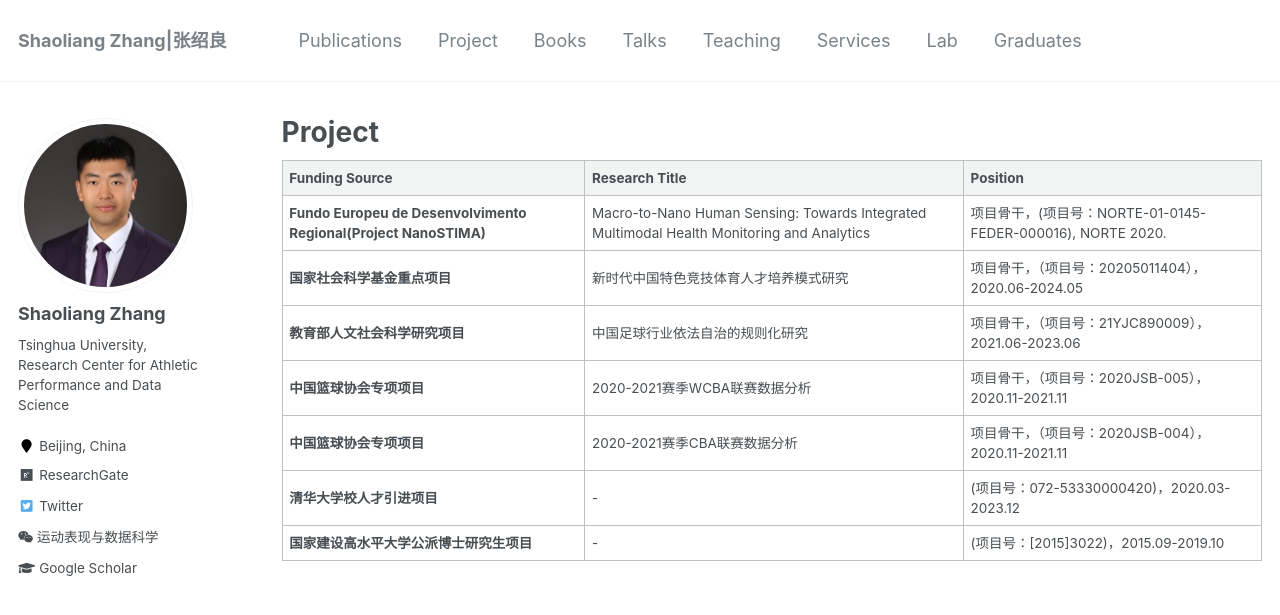
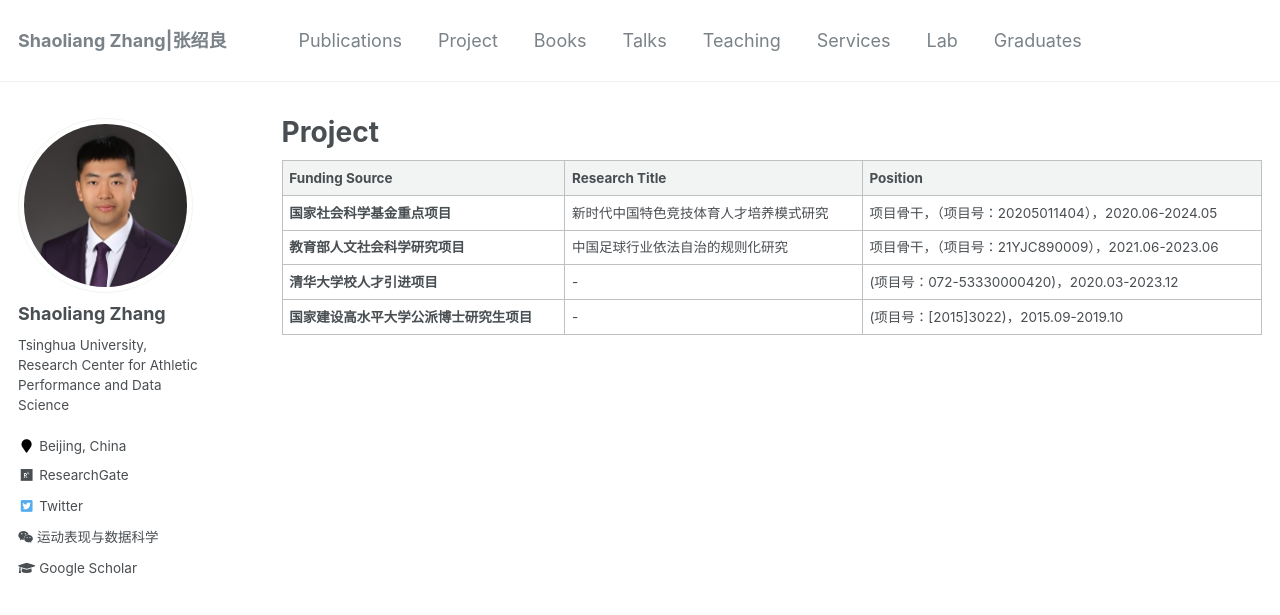
Before and after one commit to sportssuper/ZSL, a Jekyll site: the page built from _pages/project.md, in a window 1280 px wide and 999 px high. Shown: the top 615 px of the window. Built offline with Jekyll 4.4.1, drawn with Linux system fonts in a browser that asks for light colours; a script that is not in the unit is left out.

Commit message:
Update project.md

```diff
--- a/_pages/project.md
+++ b/_pages/project.md
@@ -7,11 +7,8 @@ author_profile: true
 
 |**Funding Source**|**Research Title**|**Position**|
 |----------|------------|-----|
-| **Fundo Europeu de Desenvolvimento Regional(Project NanoSTIMA)** | Macro-to-Nano Human Sensing: Towards Integrated Multimodal Health Monitoring and Analytics | 项目骨干，(项目号：NORTE-01-0145-FEDER-000016), NORTE 2020. |
 | **国家社会科学基金重点项目** | 新时代中国特色竞技体育人才培养模式研究 | 项目骨干，（项目号：20205011404），2020.06-2024.05 |
 | **教育部人文社会科学研究项目** | 中国足球行业依法自治的规则化研究 | 项目骨干，（项目号：21YJC890009），2021.06-2023.06 |
-| **中国篮球协会专项项目** | 2020-2021赛季WCBA联赛数据分析 | 项目骨干，（项目号：2020JSB-005），2020.11-2021.11 |
-| **中国篮球协会专项项目** | 2020-2021赛季CBA联赛数据分析 | 项目骨干，（项目号：2020JSB-004），2020.11-2021.11 |
 | **清华大学校人才引进项目** | - | (项目号：072-53330000420)，2020.03-2023.12 |
 | **国家建设高水平大学公派博士研究生项目** | - | (项目号：[2015]3022)，2015.09-2019.10 |
 
```
